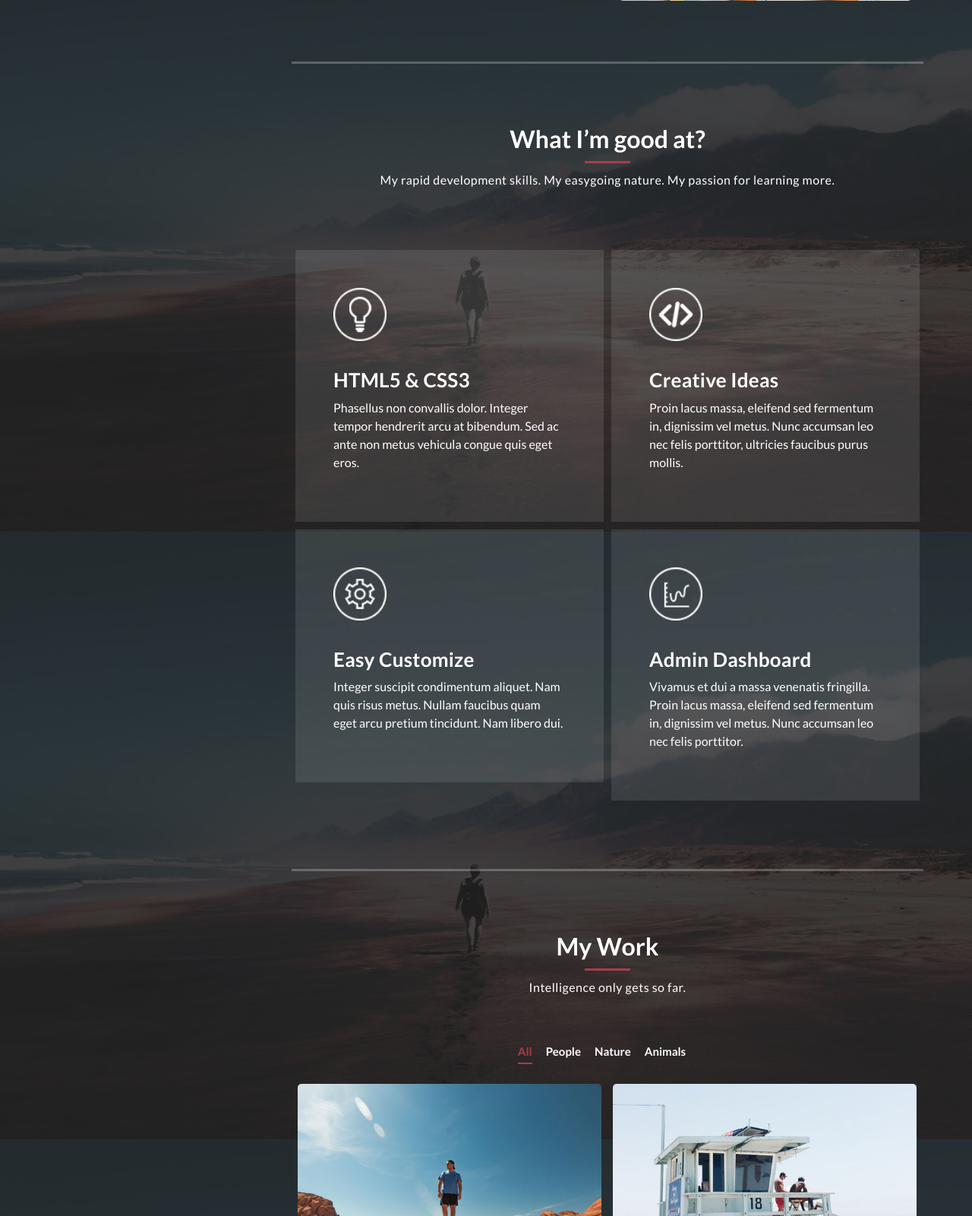
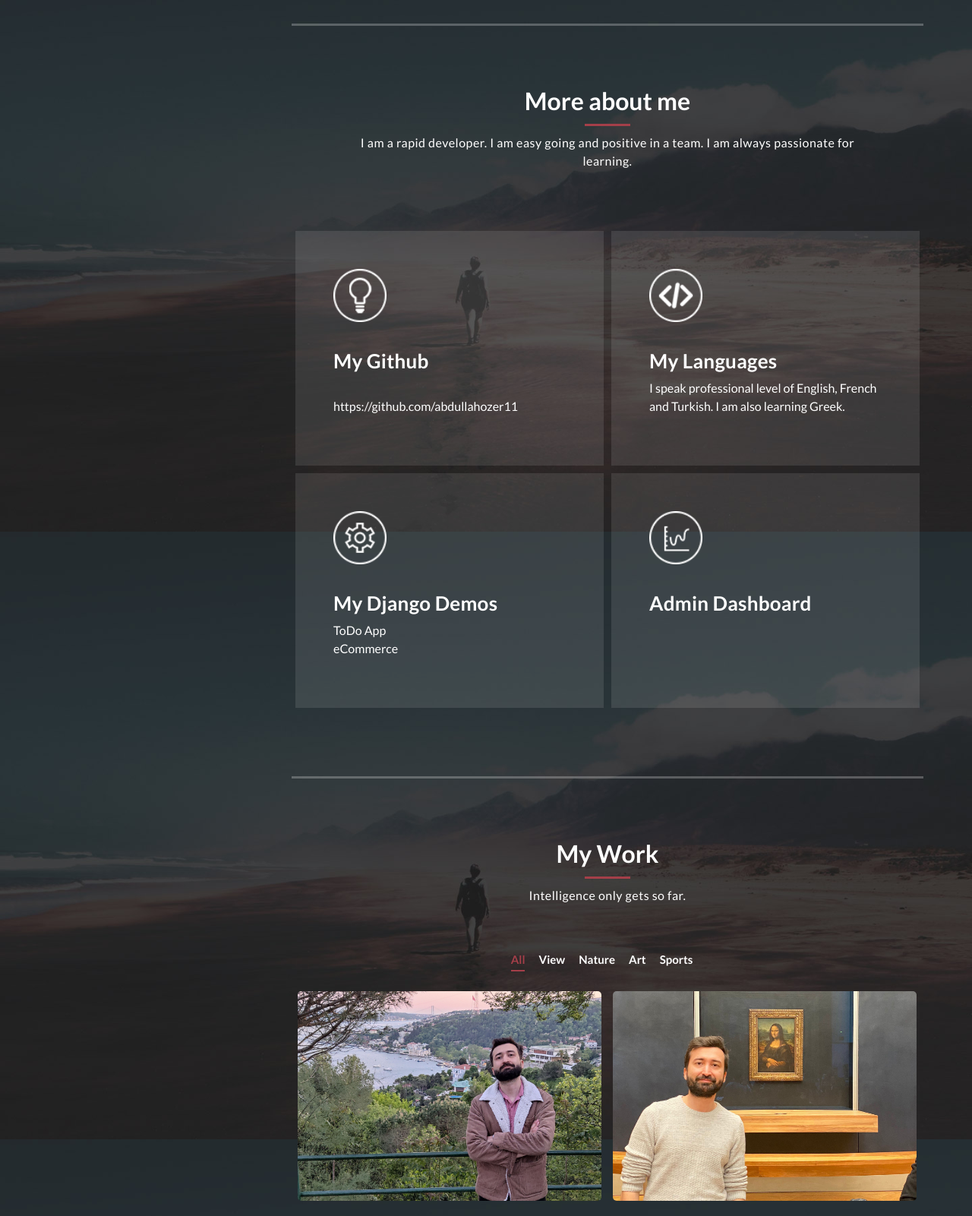
Before and after one commit to abdullahozer11/MasterWebsite, a Django app: page /portfolio/ in a window 1280 px wide. Shown: the part 900-2501 px from the top of the page at 76% size. Run offline with Django 4.2, Linux system fonts and the light colour scheme; some libraries are stand-ins or nearby versions.

Commit message:
Portfolio page is further customized.

```diff
--- a/static/portfolio/assets/css/templatemo-style.css
+++ b/static/portfolio/assets/css/templatemo-style.css
@@ -397,6 +397,7 @@ button:hover {
     padding-right: 5px;
 }
 
+/*todo*/
 .service-item {
     margin-bottom: 10px;
     padding: 50px;
--- a/templates/portfolio/base.html
+++ b/templates/portfolio/base.html
@@ -218,10 +218,10 @@
                         <label
                         ><input
                                 type="radio"
-                                data-type="people"
+                                data-type="view"
                                 name="isotope-filter"
                         />
-                            <span>people</span></label
+                            <span>view</span></label
                         >
                         <label
                         ><input
@@ -234,14 +234,22 @@
                         <label
                         ><input
                                 type="radio"
-                                data-type="animals"
+                                data-type="art"
                                 name="isotope-filter"
                         />
-                            <span>animals</span></label
+                            <span>art</span></label
+                        >
+                        <label
+                        ><input
+                                type="radio"
+                                data-type="sports"
+                                name="isotope-filter"
+                        />
+                            <span>sports</span></label
                         >
                     </form>
                     <div class="isotope-box">
-                        <div class="isotope-item" data-type="nature">
+                        <div class="isotope-item" data-type="view">
                             <figure class="snip1321">
                                 <img
                                         src="{% static "portfolio/assets/images/portfolio-01.jpg" %}"
@@ -254,13 +262,13 @@
                                             data-title="Caption"
                                     ><i class="fa fa-search"></i
                                     ></a>
-                                    <h4>First Title</h4>
-                                    <span>free to use our template</span>
+                                    <h4>Bachelors in Bogazici University</h4>
+                                    <span>2022 Istanbul</span>
                                 </figcaption>
                             </figure>
                         </div>
 
-                        <div class="isotope-item" data-type="people">
+                        <div class="isotope-item" data-type="art">
                             <figure class="snip1321">
                                 <img
                                         src="{% static "portfolio/assets/images/portfolio-02.jpg" %}"
@@ -273,13 +281,13 @@
                                             data-title="Caption"
                                     ><i class="fa fa-search"></i
                                     ></a>
-                                    <h4>Second Title</h4>
-                                    <span>please tell your friends</span>
+                                    <h4>Getting lost in Louvre regularly</h4>
+                                    <span>2022 Musée du Louvre</span>
                                 </figcaption>
                             </figure>
                         </div>
 
-                        <div class="isotope-item" data-type="animals">
+                        <div class="isotope-item" data-type="view">
                             <figure class="snip1321">
                                 <img
                                         src="{% static "portfolio/assets/images/portfolio-03.jpg" %}"
@@ -292,13 +300,13 @@
                                             data-title="Caption"
                                     ><i class="fa fa-search"></i
                                     ></a>
-                                    <h4>Item Third</h4>
-                                    <span>customize anything</span>
+                                    <h4>Paris is magical</h4>
+                                    <span>2022 Paris</span>
                                 </figcaption>
                             </figure>
                         </div>
 
-                        <div class="isotope-item" data-type="people">
+                        <div class="isotope-item" data-type="nature">
                             <figure class="snip1321">
                                 <img
                                         src="{% static "portfolio/assets/images/portfolio-04.jpg" %}"
@@ -311,8 +319,8 @@
                                             data-title="Caption"
                                     ><i class="fa fa-search"></i
                                     ></a>
-                                    <h4>Item Fourth</h4>
-                                    <span>Re-distribution not allowed</span>
+                                    <h4>Recharge yourself in nature</h4>
+                                    <span>2020 Grenoble</span>
                                 </figcaption>
                             </figure>
                         </div>
@@ -330,13 +338,13 @@
                                             data-title="Caption"
                                     ><i class="fa fa-search"></i
                                     ></a>
-                                    <h4>Fifth Awesome</h4>
-                                    <span>Ut sollicitudin risus</span>
+                                    <h4>It's always easy to make friends with animals</h4>
+                                    <span>2022 Saint Quentin en Yvelines</span>
                                 </figcaption>
                             </figure>
                         </div>
 
-                        <div class="isotope-item" data-type="animals">
+                        <div class="isotope-item" data-type="sports">
                             <figure class="snip1321">
                                 <img
                                         src="{% static "portfolio/assets/images/portfolio-06.jpg" %}"
@@ -349,8 +357,8 @@
                                             data-title="Caption"
                                     ><i class="fa fa-search"></i
                                     ></a>
-                                    <h4>Awesome Sixth</h4>
-                                    <span>Donec eget massa ante</span>
+                                    <h4>Golf is a peaceful sport</h4>
+                                    <span>2022 Saint Quentin en Yvelines</span>
                                 </figcaption>
                             </figure>
                         </div>
@@ -366,7 +374,7 @@
                 <h2>Contact Me</h2>
                 <div class="line-dec"></div>
                 <span>
-                    Feel free to message me. I'll come back shortly.
+                    Feel free to message me. I'll respond shortly.
                 </span>
             </div>
             <div class="row">
--- a/templates/portfolio/index.html
+++ b/templates/portfolio/index.html
@@ -6,21 +6,21 @@
 
 {% block mainmenu %}
     <li><a href="#section1">About Me</a></li>
-    <li><a href="#section2">What I’m good at</a></li>
+    <li><a href="#section2">More</a></li>
     <li><a href="#section3">My Work</a></li>
     <li><a href="#section4">Contact Me</a></li>
 {% endblock %}
 
 {% block name %}
-Abdullah Ozer
+    Abdullah Ozer
 {% endblock %}
 
 {% block professional_title %}
-Django Developer
+    Django Developer
 {% endblock %}
 
 {% block about %}
-    I am a self inspired Django developer.
+    Welcome to my personal portfolio web page.
 {% endblock %}
 
 {% block block1_title %}
@@ -32,7 +32,7 @@ Django Developer
 {% endblock %}
 
 {% block about1_body %}
-    I'm a Django Developer from Turkey currently living in Paris.
+    I'm a Django Developer currently living in Paris.
     My interest in French culture and language brought me to all the way to Paris.
 {% endblock %}
 
@@ -46,41 +46,36 @@ Django Developer
 {% endblock %}
 
 {% block block2_title %}
-    What I’m good at?
+    More about me
 {% endblock %}
 
 {% block block2_body %}
-    My rapid development skills. My easygoing nature. My passion for learning more.
+    I am a rapid developer. I am easy going and positive in a team. I am always passionate for learning.
 {% endblock %}
 
 {% block card1_title %}
-    HTML5 &amp; CSS3
+    My Github
 {% endblock %}
 
 {% block card1_body %}
-    Phasellus non convallis dolor. Integer tempor hendrerit arcu
-    at bibendum. Sed ac ante non metus vehicula congue quis eget
-    eros.
+    <br>
+    https://github.com/abdullahozer11
 {% endblock %}
 
 {% block card2_title %}
-    Creative Ideas
+    My Languages
 {% endblock %}
 
 {% block card2_body %}
-    Proin lacus massa, eleifend sed fermentum in, dignissim vel
-    metus. Nunc accumsan leo nec felis porttitor, ultricies
-    faucibus purus mollis.
+    I speak professional level of English, French and Turkish. I am also learning Greek.
 {% endblock %}
 
 {% block card3_title %}
-    Easy Customize
+    My Django Demos
 {% endblock %}
 
 {% block card3_body %}
-    Integer suscipit condimentum aliquet. Nam quis risus metus.
-    Nullam faucibus quam eget arcu pretium tincidunt. Nam libero
-    dui.
+    ToDo App<br>eCommerce
 {% endblock %}
 
 {% block card4_title %}
@@ -88,9 +83,7 @@ Django Developer
 {% endblock %}
 
 {% block card4_body %}
-    Vivamus et dui a massa venenatis fringilla. Proin lacus massa,
-    eleifend sed fermentum in, dignissim vel metus. Nunc accumsan
-    leo nec felis porttitor.
+<br><br>
 {% endblock %}
 
 {% block section3_title %}
```
Also changed, not shown: static/portfolio/assets/images/author-image.jpg, static/portfolio/assets/images/left-image.jpg, static/portfolio/assets/images/portfolio-01.jpg, static/portfolio/assets/images/portfolio-02.jpg, static/portfolio/assets/images/portfolio-03.jpg, static/portfolio/assets/images/portfolio-04.jpg, static/portfolio/assets/images/portfolio-05.jpg, static/portfolio/assets/images/portfolio-06.jpg, static/portfolio/assets/images/right-image.jpg.
